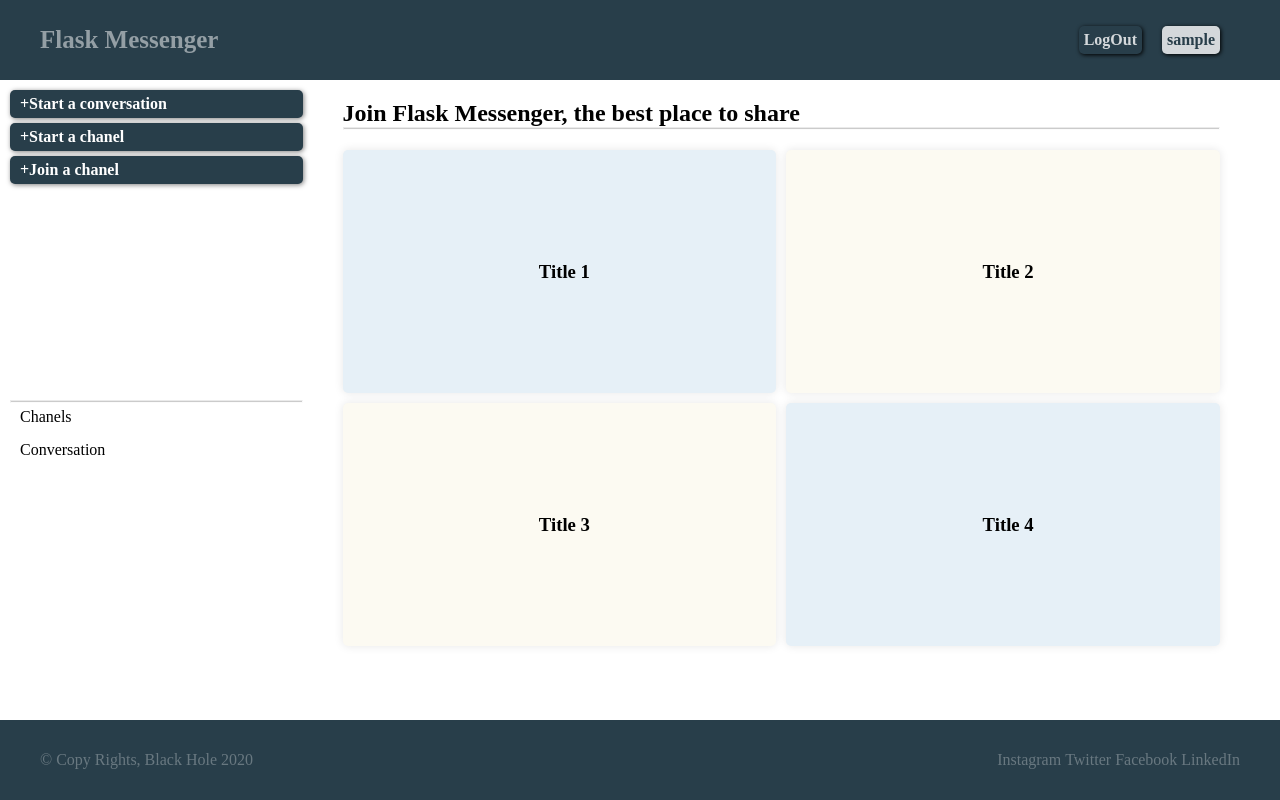
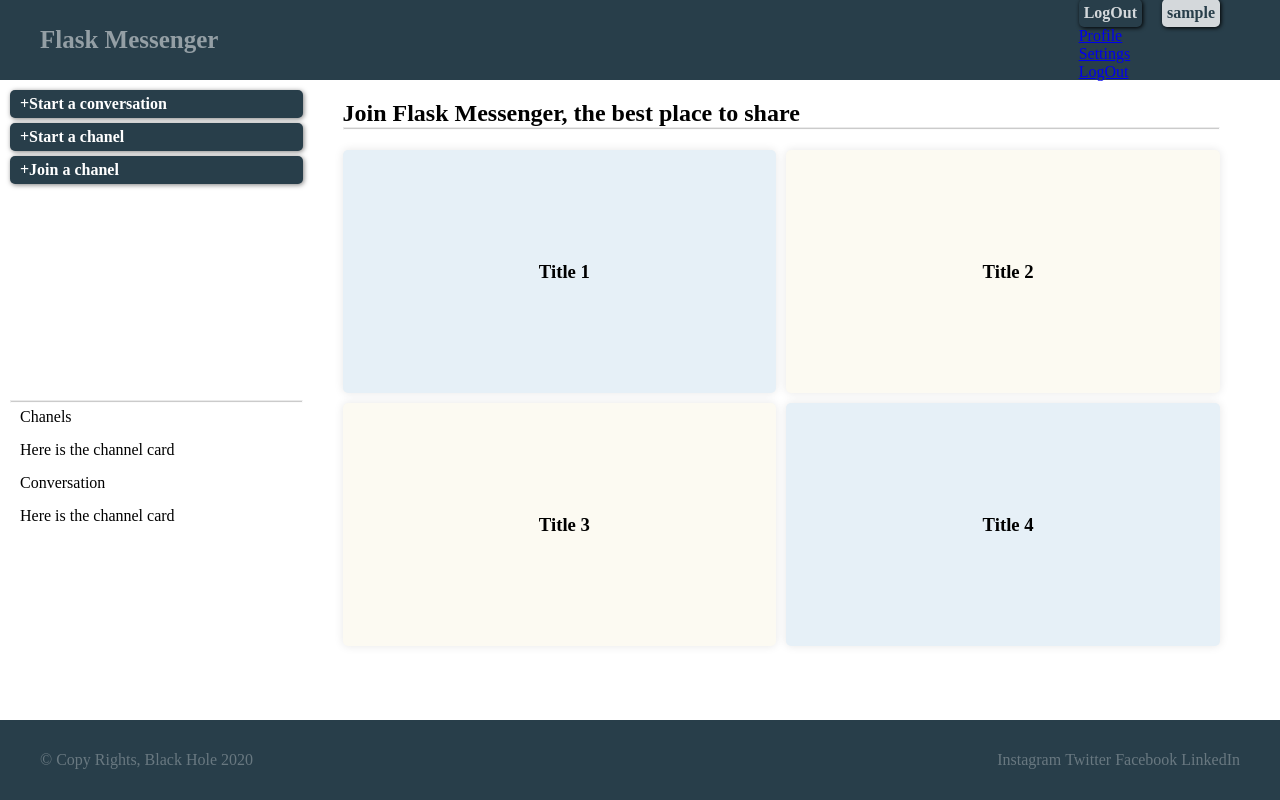
Before and after one commit to CedricMurairi/flask_messenger, a Flask app: page / in a window 1280 px wide. Run offline with Flask 2, Linux system fonts and the light colour scheme; the visitor is signed in with stand-in values (Sample User, id 1); data comes from the database, SQL or seed files in the repository.

Commit message:
added drop down for user card option and channel list|conv list

```diff
--- a/app/templates/index.html
+++ b/app/templates/index.html
@@ -14,6 +14,11 @@
 				{{username}}
 			</li>
 		</ul>
+		<div id="user_profile_option_card" class="hide">
+			<a href="{{ url_for('user.profile', username='{{username}}') }}"><p>Profile</p></a>
+			<a href="{{ url_for('user.settings', username='{{username}}') }}"><p>Settings</p></a>
+			<a href="{{ url_for('auth.logout') }}"><p>LogOut</p></a>
+		</div>
 	</nav>
 {% endblock %}
 {% block body %}
@@ -26,8 +31,38 @@
 			</div>
 			<hr>
 			<div id="down">
-				<p>Chanels</p>
-				<p>Conversation</p>
+				<div>
+					<p id="channel_title">Chanels</p>
+					<div id="channels" class="hide">
+						{% for channel in channels %}
+							<div id="channel_card">
+								<p>{{channel.name}}</p>
+								<p>{{channel.description}}</p>
+							</div>
+						{% endfor %}
+						<div id="channel_card">
+							<p>Here is the channel card</p>
+						</div>
+					</div>
+				</div>
+				<div>
+					<p id='conversation_title'>Conversation</p>
+					<div id="conversations" class="hide">
+						{% for user in conversation_users %}
+							<div id="user_conversation_card">
+								<p>{{user.username}}</p>
+								{% if user.is_active %}
+									<p>Active now</p>
+								{% else %}
+									<p>Active last {{user.active_since}}</p>
+								{% endif %}
+							</div>
+						{% endfor %}
+						<div id="channel_card">
+							<p>Here is the channel card</p>
+						</div>
+					</div>
+				</div>
 			</div>
 		</div>
 		<div id="main-screen">
```
